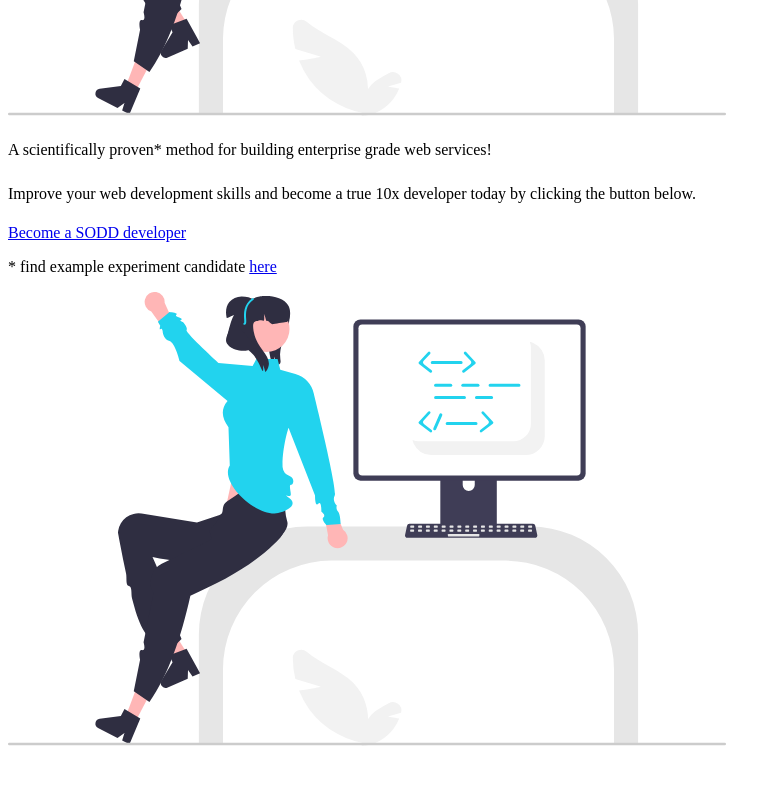
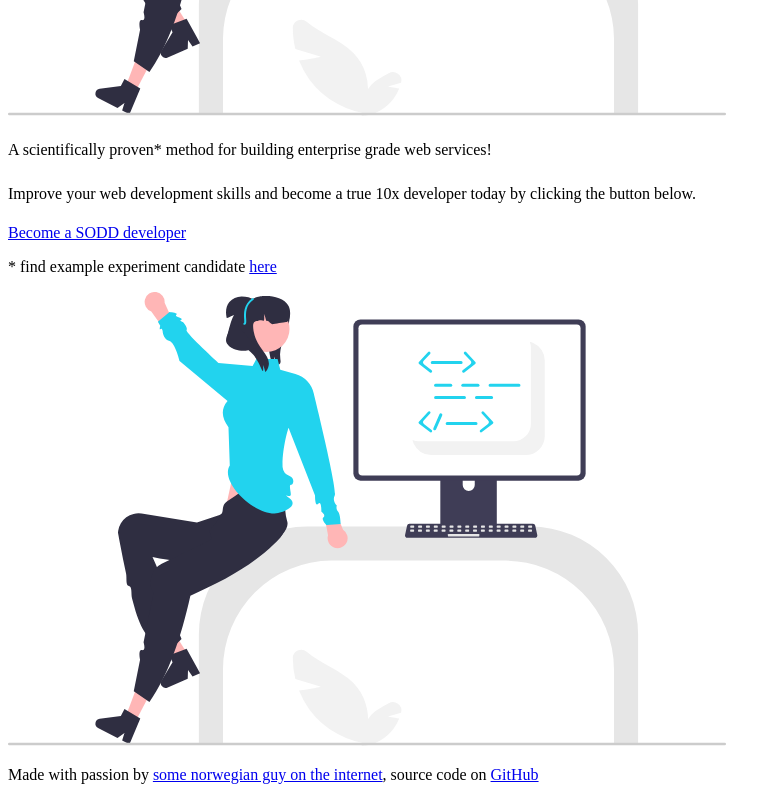
Before and after one commit to OscarWoHA/sodd-driven-development, a React (Create React App) app: page / in a window 1280 px wide. Shown: the part 472-1272 px from the top of the page, without its empty margins (0-781 px from the left). Before the commit the page ends 1230 px from the top, so only its background shows below. Built offline with nearby package versions, Linux system fonts and the light colour scheme.

Commit message:
feature: added footer

```diff
--- a/public/index.html
+++ b/public/index.html
@@ -11,6 +11,9 @@
     </head>
     <body>
         <noscript>You need to enable JavaScript to run this app.</noscript>
-        <div id="root" class="min-h-screen bg-slate-900 text-white"></div>
+        <div
+            id="root"
+            class="min-h-screen bg-slate-900 text-white flex flex-col"
+        ></div>
     </body>
 </html>
--- a/src/App.tsx
+++ b/src/App.tsx
@@ -10,7 +10,7 @@ export default function App() {
                 </p>
             </nav>
 
-            <header className="flex container mx-auto items-center pt-10 gap-10 xl:px-0 px-5">
+            <header className="flex container mx-auto items-center pt-10 gap-10 xl:px-0 px-5 mb-20 flex-1">
                 <section className="flex-1 flex flex-col">
                     <h1
                         className="xs:text-5xl text-4xl text-cyan-400 font-light mb-10"
@@ -43,16 +43,16 @@ export default function App() {
 
                     <a
                         href="https://www.youtube.com/watch?v=qogh6jQD1Ro"
-                        className="text-white bg-cyan-600 px-4 py-3 text-lg font-semibold hover:bg-cyan-700 rounded w-full lg:max-w-lg mb-5"
+                        className="text-white bg-cyan-600 px-6 py-5 text-xl font-semibold hover:bg-cyan-700 rounded w-full lg:max-w-lg mb-5"
                     >
                         Become a SODD developer
                     </a>
 
-                    <p className="text-sm text-cyan-200 mb-10">
+                    <p className="text-sm text-cyan-200">
                         * find example experiment candidate{" "}
                         <a
                             href="https://github.com/OscarWoHA"
-                            className="text-cyan-300 underline underline-offset-2"
+                            className="text-cyan-300 underline underline-offset-2 hover:text-cyan-400 focus:text-cyan-400"
                         >
                             here
                         </a>
@@ -64,6 +64,28 @@ export default function App() {
                     alt="a woman doing web development"
                 />
             </header>
+
+            <footer className="py-10 bg-slate-800">
+                <div className="container mx-auto xl:px-0 px-5">
+                    <p className="text-cyan-100">
+                        Made with <span className="text-red-300">passion</span>{" "}
+                        by{" "}
+                        <a
+                            href="https://github.com/OscarWoHA"
+                            className="font-medium underline underline-offset-4 hover:text-cyan-300 focus:text-cyan-300"
+                        >
+                            some norwegian guy on the internet
+                        </a>
+                        , source code on{" "}
+                        <a
+                            className="font-medium hover:text-cyan-300 focus:text-cyan-300"
+                            href="https://github.com/OscarWoHA/sodd-driven-development"
+                        >
+                            GitHub
+                        </a>
+                    </p>
+                </div>
+            </footer>
         </Fragment>
     );
 }
```
